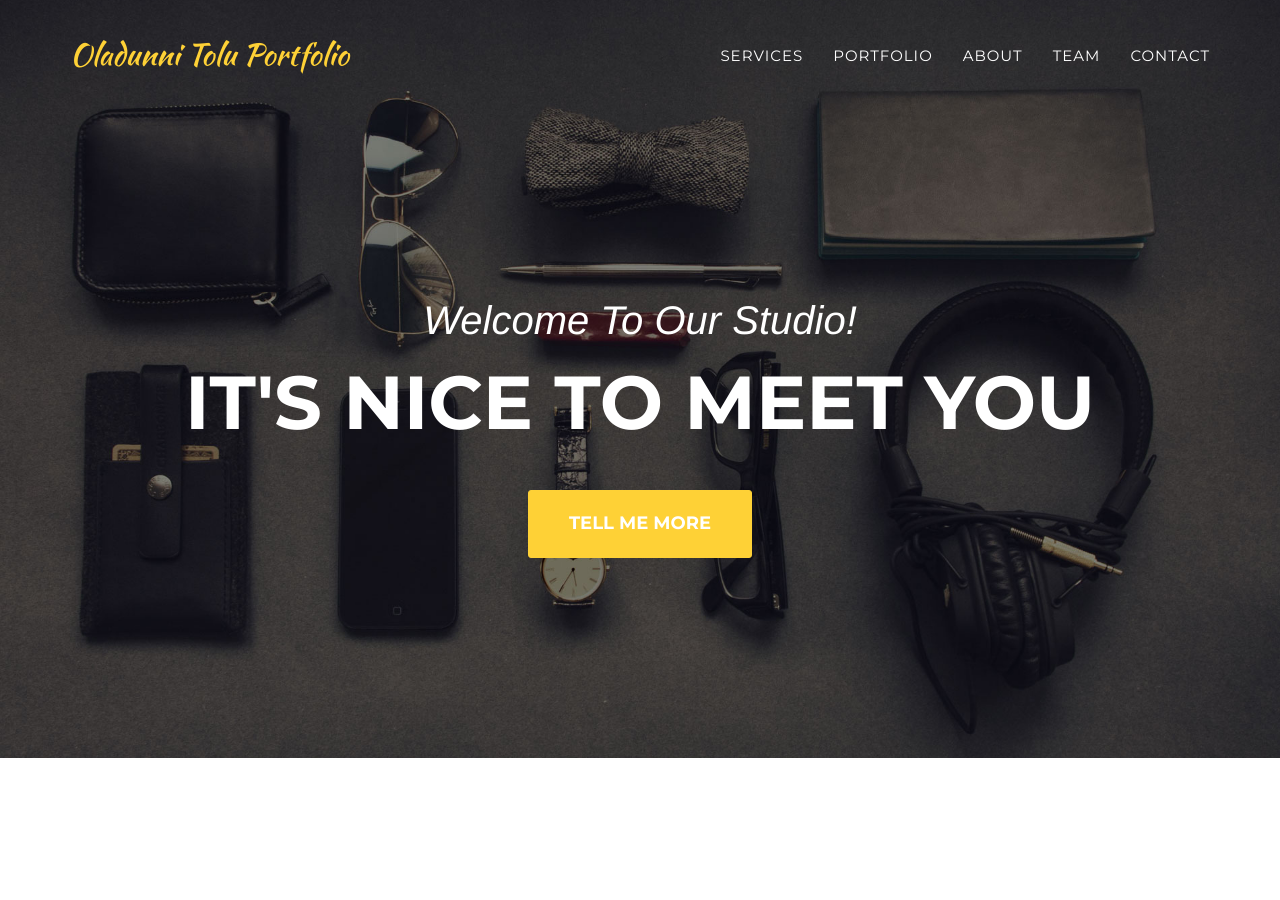
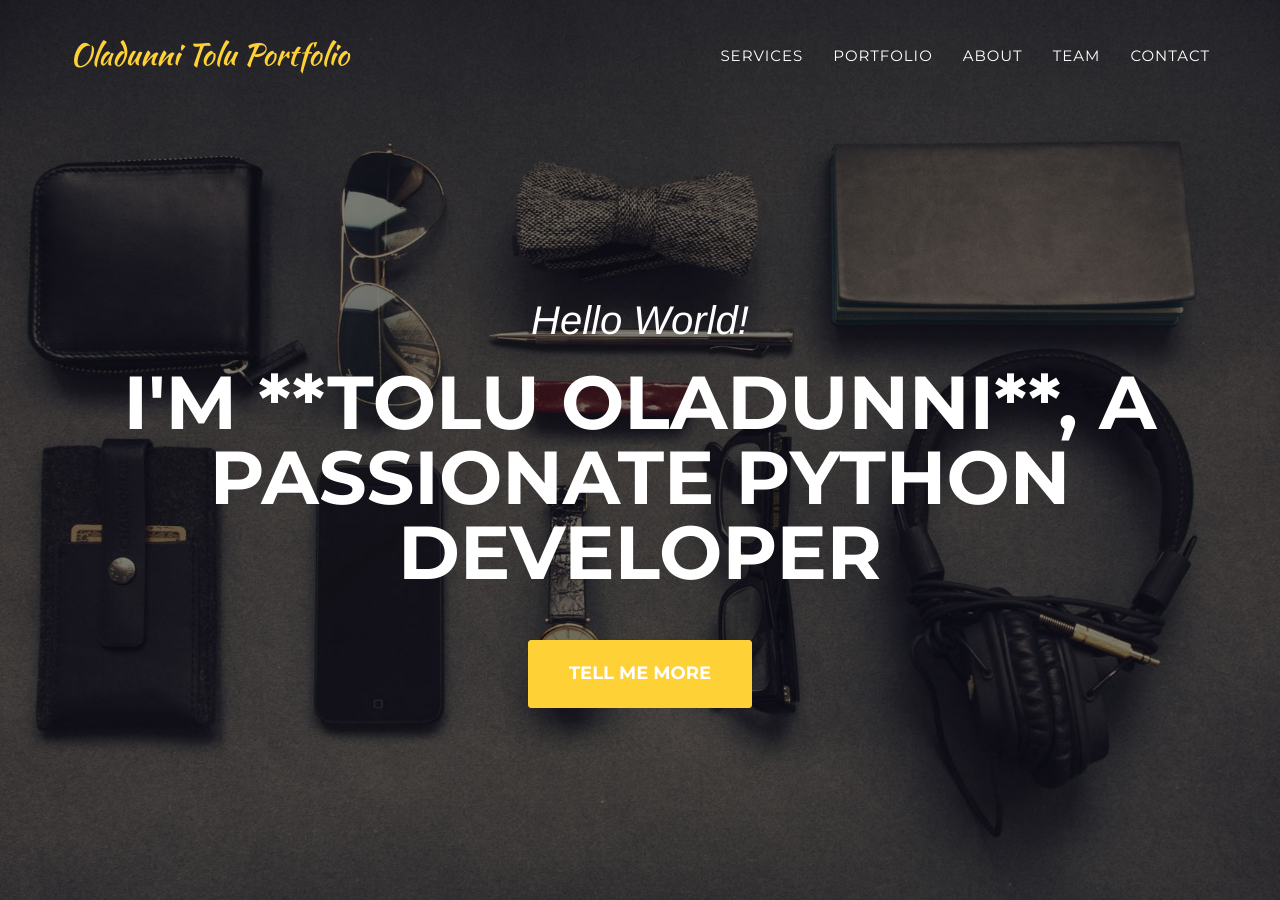
Before and after one commit to jrhtdo/jrhtdo.github.io, a Jekyll site: the page built from index.html, in a window 1280 px wide and 900 px high. Built offline with Jekyll 4.4.1, drawn with Linux system fonts in a browser that asks for light colours; some web fonts are replaced.

Commit message:
Update header.html

```diff
--- a/_includes/header.html
+++ b/_includes/header.html
@@ -44,8 +44,8 @@
     <header>
         <div class="container">
             <div class="intro-text">
-                <div class="intro-lead-in">Welcome To Our Studio!</div>
-                <div class="intro-heading">It's Nice To Meet You</div>
+                <div class="intro-lead-in">Hello World! </div>
+                <div class="intro-heading">I'm **Tolu Oladunni**, a passionate Python developer</div>
                 <a href="#services" class="page-scroll btn btn-xl">Tell Me More</a>
             </div>
         </div>
```
